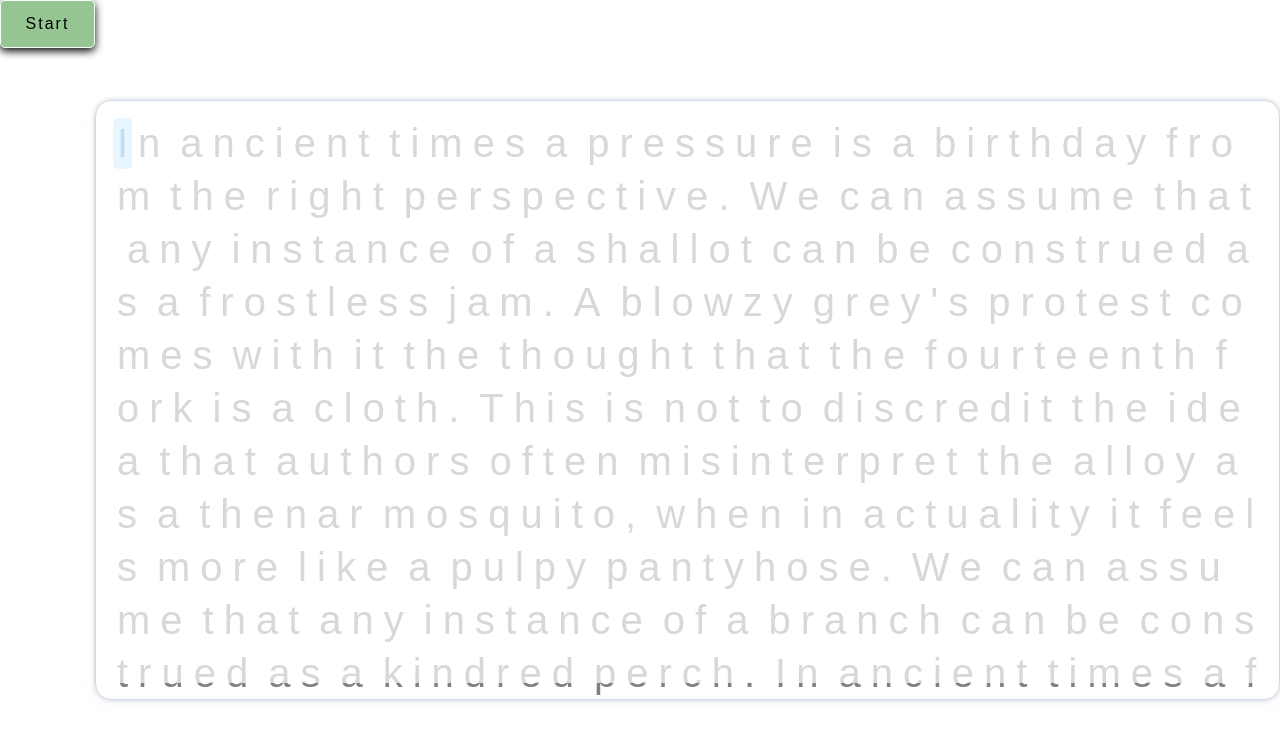
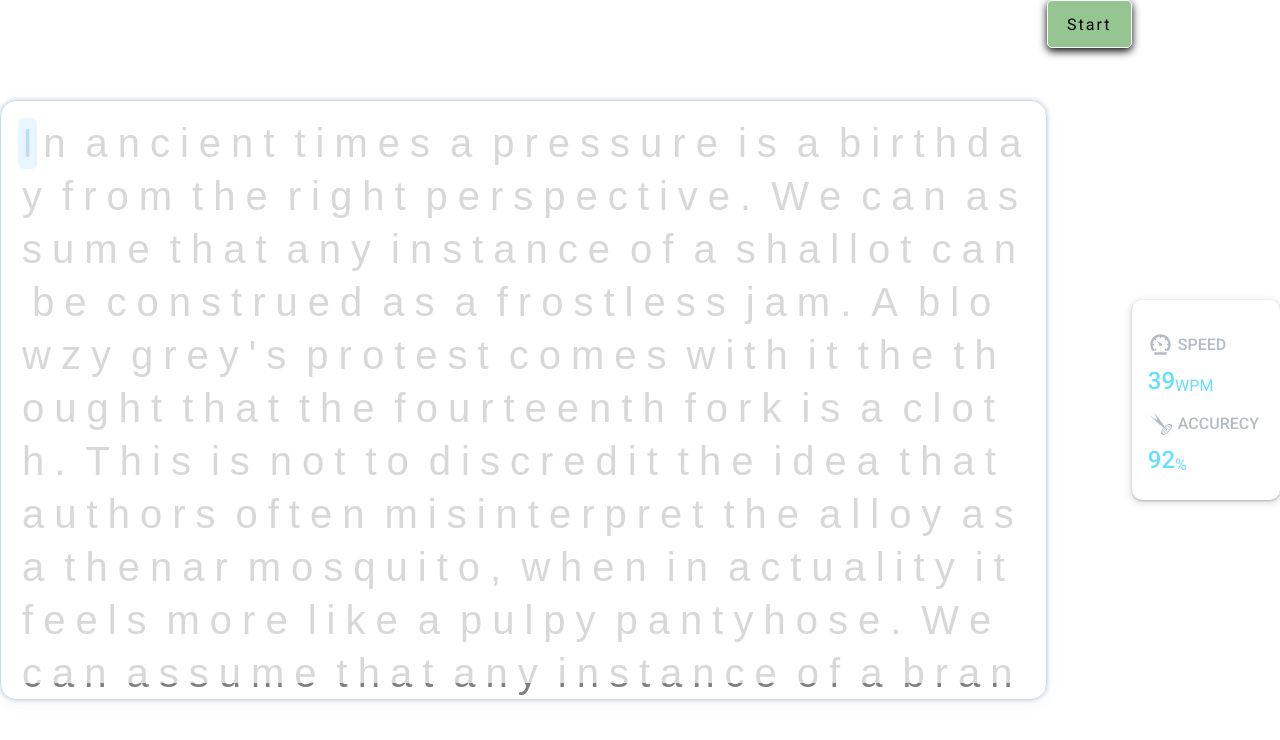
Before and after one commit to vinayak41/flash.type, a React app in the folder frontend/: page / in a window 1280 px wide. Shown: the top 740 px of the page. Built offline with nearby package versions, Linux system fonts and the light colour scheme.

Commit message:
refactore

```diff
--- a/frontend/package.json
+++ b/frontend/package.json
@@ -14,6 +14,7 @@
     "react": "^17.0.2",
     "react-dom": "^17.0.2",
     "react-helmet": "^6.1.0",
+    "react-icons": "^4.3.1",
     "styled-components": "^5.3.3"
   },
   "devDependencies": {
--- a/frontend/src/App.js
+++ b/frontend/src/App.js
@@ -1,10 +1,10 @@
 import React from 'react'
-import Home from './pages/Home'
+import Test from './pages/Test'
 
 const App = () => {
   return (
     <div>
-      <Home />
+      <Test />
     </div>
   )
 }
--- /dev/null
+++ b/frontend/src/components/StartButton.jsx
@@ -0,0 +1,21 @@
+import React from "react";
+import styled from "styled-components";
+
+const Button = styled.button`
+  width: 6rem;
+  height: 3rem;
+  background-color: #95c590;
+  border-radius: 5px;
+  border: 1px solid white;
+  box-shadow: rgb(0, 0, 0) 0px 3px 8px;
+  font-size: 1rem;
+  letter-spacing: 2px;
+`;
+const StartButton = ({ typingContainerRef }) => {
+  const handleStartTest = () => {
+    typingContainerRef.current.focus();
+  };
+  return <Button onClick={handleStartTest}>Start</Button>;
+};
+
+export default StartButton;
--- a/frontend/src/pages/Home.jsx
+++ b/frontend/src/components/TypingBox.jsx
@@ -1,12 +1,6 @@
-import React, { useEffect, useRef, useState } from "react";
+import React, { forwardRef, useRef, useState } from "react";
 import styled from "styled-components";
 import data from "../data/text.json";
-
-const Wrapper = styled.div`
-  height: 100vh;
-  display: flex;
-  justify-content: center;
-`;
 
 const TextWrapper = styled.div`
   width: 75rem;
@@ -42,6 +36,7 @@ const TextWrapper = styled.div`
     border-radius: 8px;
   }
 `;
+
 const Character = styled.span`
   padding: 3px 4px;
   font-size: 2.5rem;
@@ -82,27 +77,10 @@ const Overlay = styled.div`
   left: 0;
 `;
 
-const StartButton = styled.button`
-  width: 6rem;
-  height: 3rem;
-  background-color: #95c590;
-  border-radius: 5px;
-  border: 1px solid white;
-  box-shadow: rgb(0, 0, 0) 0px 3px 8px;
-  font-size: 1rem;
-  letter-spacing: 2px;
-`;
+const TypingBox = forwardRef(({ currentIndex, setCurrentIndex,  typingContainerRef, testStart}) => {
+  const [text, setText] = useState(data[1]);
+  const [wrongCharIndexList, setWrongCharIndexList] = useState([]);
 
-const Home = () => {
-  const [text, setText] = useState(data[1]);
-  const [currentIndex, setCurrentIndex] = useState(0);
-  const [wrongCharIndexList, setWrongCharIndexList] = useState([]);
-  const [testStart, setTestStart] = useState(false);
-  const typingContainerRef = useRef(null);
-
-  const handleStartTest = () => {
-    typingContainerRef.current.focus();
-  };
 
   const handleTypingContainerOnFocus = () => {
     setTestStart(true);
@@ -113,15 +91,6 @@ const Home = () => {
     setTestStart(false);
     console.log("unfocused");
   };
-
-  useEffect(() => {
-    window.addEventListener("keydown", (e) => {
-      if (e.keyCode === 32) {
-        e.preventDefault();
-      }
-    });
-  }, []);
-
   const handleKeyPress = (event) => {
     if (event.keyCode === 8 && currentIndex) {
       event.preventDefault();
@@ -139,12 +108,7 @@ const Home = () => {
       setCurrentIndex((prevCount) => prevCount + 1);
     }
   };
-
   return (
-    <Wrapper>
-      <StartButton onClick={handleStartTest}>
-        Start
-      </StartButton>
     <TextWrapper
       ref={typingContainerRef}
       onFocus={handleTypingContainerOnFocus}
@@ -170,8 +134,7 @@ const Home = () => {
       ))}
       {!testStart ? <Overlay></Overlay> : null}
     </TextWrapper>
-    </Wrapper>
   );
-};
+});
 
-export default Home;
+export default TypingBox;
--- a/frontend/src/index.js
+++ b/frontend/src/index.js
@@ -2,13 +2,14 @@ import React from "react";
 import ReactDOM from "react-dom";
 import App from "./App";
 import { createGlobalStyle } from "styled-components";
-import {Helmet} from "react-helmet";
+import { Helmet } from "react-helmet";
 
 const GlobalStyle = createGlobalStyle`
   body {
     margin: 0;
     & * {
       box-sizing: border-box;
+      font-family: 'Roboto', sans-serif;
     }
   }
 `;
@@ -17,6 +18,10 @@ ReactDOM.render(
     <Helmet>
       <link rel="preconnect" href="https://fonts.googleapis.com" />
       <link rel="preconnect" href="https://fonts.gstatic.com" crossorigin />
+      <link
+        href="https://fonts.googleapis.com/css2?family=Roboto:ital,wght@0,100;0,300;0,400;0,500;0,700;0,900;1,100;1,300;1,400;1,500;1,700;1,900&display=swap"
+        rel="stylesheet"
+      ></link>
     </Helmet>
 
     <GlobalStyle />
--- /dev/null
+++ b/frontend/src/pages/Test.jsx
@@ -0,0 +1,40 @@
+import React, { useEffect, useState, useRef } from "react";
+import styled from "styled-components";
+import LiveResult from "../components/LiveResult";
+import StartButton from "../components/StartButton";
+import TypingBox from "../components/TypingBox";
+
+const Wrapper = styled.div`
+  height: 100vh;
+  display: flex;
+  justify-content: center;
+`;
+
+const Test = () => {
+  const [currentIndex, setCurrentIndex] = useState(0);
+  const [testStart, setTestStart] = useState(false);
+  const typingContainerRef = useRef(null);
+
+  useEffect(() => {
+    window.addEventListener("keydown", (e) => {
+      if (e.keyCode === 32) {
+        e.preventDefault();
+      }
+    });
+  }, []);
+
+  return (
+    <Wrapper>
+      <TypingBox
+        currentIndex={currentIndex}
+        setCurrentIndex={setCurrentIndex}
+        typingContainerRef={typingContainerRef}
+        testStart={testStart}
+      />
+      <StartButton  />
+      <LiveResult typingContainerRef={typingContainerRef} />
+    </Wrapper>
+  );
+};
+
+export default Test;
```
Also changed, not shown: 1 other file (tests, documents, lock files or other folders). Lines whose indentation alone changed are shown as unchanged.
